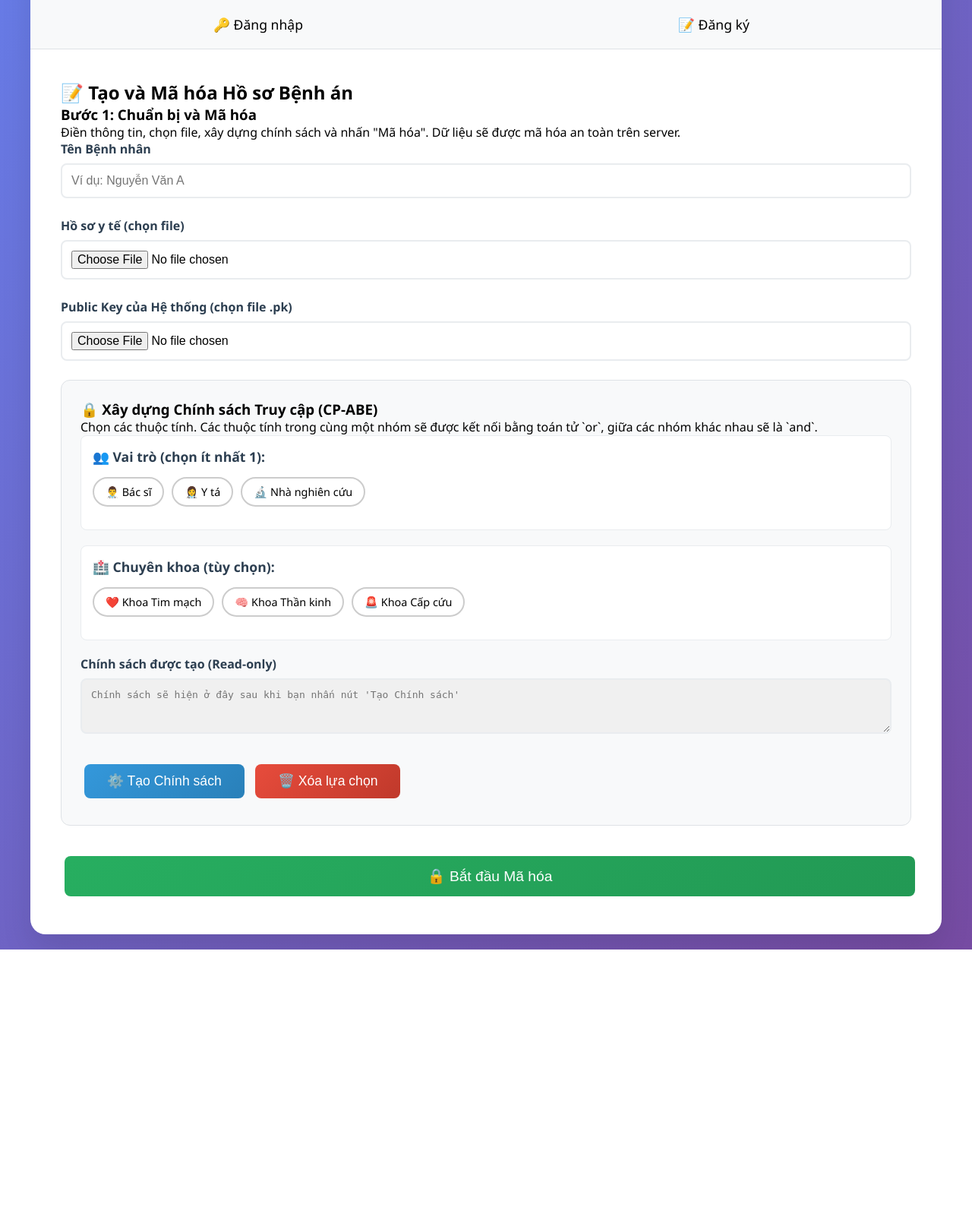
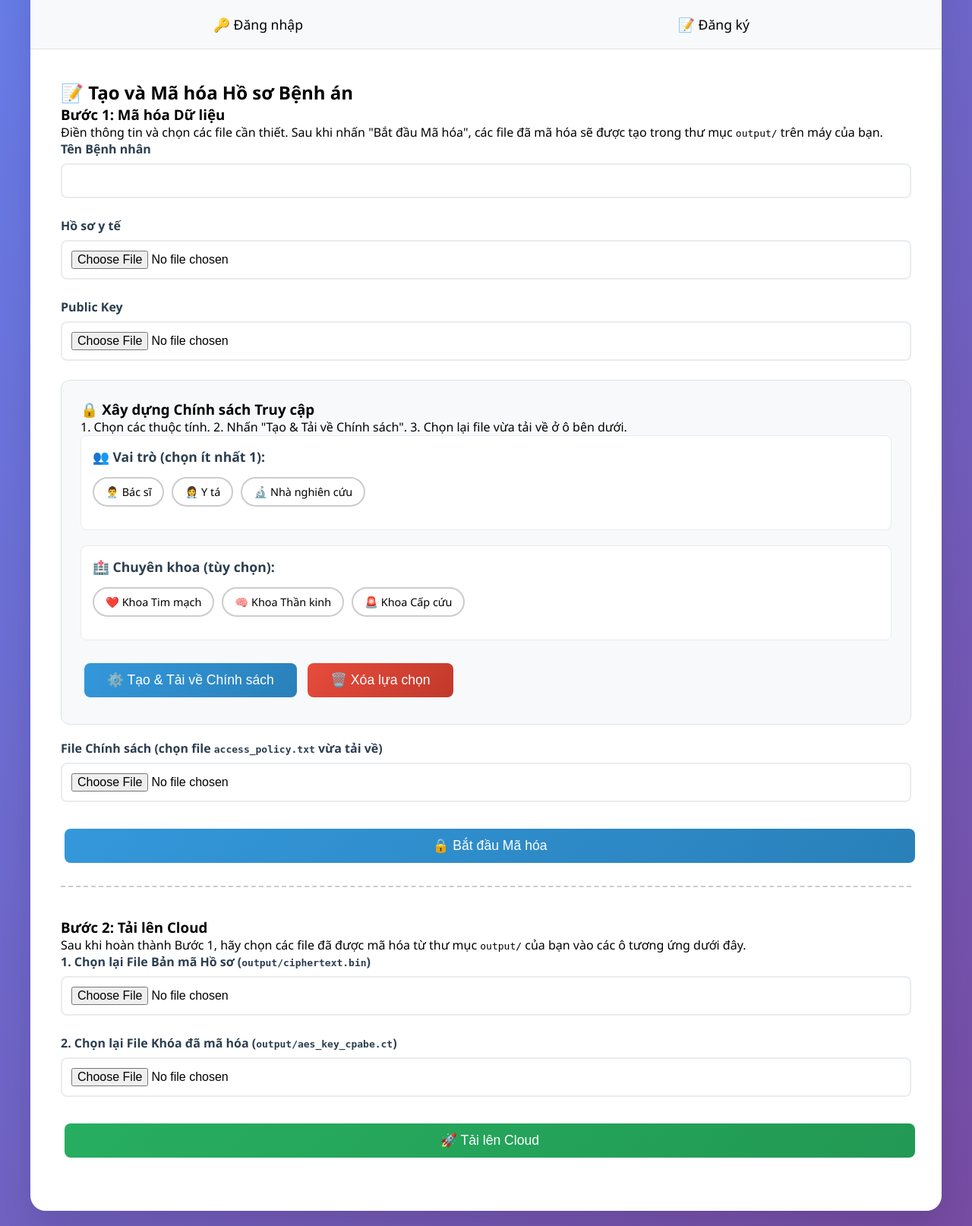
Before and after one commit to l1quan268/MMH-NT219, a Flask app: template templates/data_creator.html in a window 1280 px wide. Shown: the part 169-1783 px from the top of the page at 76% size. Before the commit the page ends 1419 px from the top, so only its background shows below. Run offline with Flask 3, Linux system fonts and the light colour scheme; the template is opened without the code that fills it, so the values that code supplies are empty.

Commit message:
8-6-2025

```diff
--- a/creator/routes.py
+++ b/creator/routes.py
@@ -3,9 +3,12 @@
 import sys
 import os
 sys.path.append(os.path.abspath(os.path.join(os.path.dirname(__file__), '..')))
-from flask import Blueprint, render_template, request, redirect, url_for, session, flash
+
+# Thêm send_file và io
+from flask import Blueprint, render_template, request, redirect, url_for, session, flash, send_file
 from functools import wraps
-# Bỏ import hashlib vì không dùng nữa
+import io # Dùng để tạo file trong bộ nhớ
+
 from aes_encrypt import aes_encrypt
 from cpabe_encrypt import cpabe_encrypt
 from send_to_cloud import send_to_cloud
@@ -15,7 +18,6 @@ creator_bp = Blueprint('creator', __name__, template_folder='../templates')
 UPLOAD_FOLDER = "temp/"
 OUTPUT_FOLDER = "output/"
 
-# Decorator không đổi
 def doctor_required(f):
     @wraps(f)
     def decorated_function(*args, **kwargs):
@@ -25,24 +27,79 @@ def doctor_required(f):
         return f(*args, **kwargs)
     return decorated_function
 
-# Route data_creator không đổi
 @creator_bp.route('/data_creator', methods=['GET'])
 @doctor_required
 def data_creator():
-    session.pop('encrypted_files', None)
+    session.pop('upload_info', None) # Xóa session cũ nếu có
     return render_template('data_creator.html', step='prepare', active_tab='data_creator')
 
-# === SỬA TRONG HÀM NÀY ===
+# =======================================================
+# == ROUTE BỊ THIẾU ĐÃ ĐƯỢC THÊM VÀO ĐÂY ==
+# =======================================================
+@creator_bp.route('/generate-policy', methods=['POST'])
+@doctor_required
+def generate_policy():
+    policies_data = request.form.getlist('policies')
+    if not policies_data:
+        flash("Lỗi: Không có thuộc tính nào được chọn.", "danger")
+        return redirect(url_for('.data_creator'))
+
+    groups = {}
+    for item in policies_data:
+        policy, group = item.split('|')
+        if not groups.get(group):
+            groups[group] = []
+        groups[group].append(policy)
+
+    if not groups.get('role'):
+        flash("Lỗi: Bắt buộc phải chọn vai trò.", "danger")
+        return redirect(url_for('.data_creator'))
+
+    # ==========================================================
+    # == QUAY LẠI LOGIC ĐƠN GIẢN, KHÔNG SẮP XẾP ==
+    # ==========================================================
+    policyParts = []
+
+    # Lặp qua các nhóm theo thứ tự tự nhiên
+    for group_name in groups:
+        policies_in_group = groups[group_name]
+        if len(policies_in_group) > 1:
+            policyParts.append(f"({' or '.join(policies_in_group)})")
+        else:
+            policyParts.append(policies_in_group[0])
+
+    final_policy = ' and '.join(policyParts)
+
+    # ... (phần tạo và gửi file không đổi) ...
+    mem_file = io.BytesIO()
+    mem_file.write(final_policy.encode('utf-8'))
+    mem_file.seek(0)
+
+    return send_file(
+        mem_file,
+        mimetype='text/plain',
+        as_attachment=True,
+        download_name='access_policy.txt'
+    )
+
+# ROUTE /encrypt ĐÃ ĐƯỢC CẬP NHẬT ĐỂ NHẬN FILE CHÍNH SÁCH
 @creator_bp.route('/encrypt', methods=['POST'])
 @doctor_required
 def encrypt():
     patient_name = request.form.get("patient_name")
-    policy = request.form.get("policy_expression")
     medical_file = request.files.get("medical_file")
     pk_file = request.files.get("public_key_file")
+    policy_file = request.files.get("policy_file")
 
-    if not all([patient_name, policy, medical_file, pk_file]):
-        flash("Vui lòng điền và chọn đầy đủ các tệp.", "warning")
+    if not all([patient_name, medical_file, pk_file, policy_file]):
+        flash("Vui lòng điền và chọn đầy đủ 4 tệp được yêu cầu.", "warning")
+        return redirect(url_for('.data_creator'))
+
+    try:
+        policy = policy_file.read().decode('utf-8').strip()
+        if not policy: raise ValueError("File rỗng")
+    except Exception as e:
+        flash(f"Lỗi: File chính sách không hợp lệ. {e}", "danger")
         return redirect(url_for('.data_creator'))
 
     os.makedirs(UPLOAD_FOLDER, exist_ok=True)
@@ -55,71 +112,65 @@ def encrypt():
     pk_file.save(public_key_path)
 
     output_ciphertext_path = os.path.join(OUTPUT_FOLDER, "ciphertext.bin")
-
-    # THAY ĐỔI 1: Lời gọi aes_encrypt giờ chỉ trả về 1 giá trị là `aes_key`
     aes_key = aes_encrypt(input_path, output_ciphertext_path)
 
     output_key_path = os.path.join(OUTPUT_FOLDER, "aes_key_cpabe.ct")
     cpabe_encrypt(aes_key, policy, public_key_path, output_key_path)
 
-    # THAY ĐỔI 2: Xóa 'hash' ra khỏi session
-    session['encrypted_files'] = {
+    session['upload_info'] = {
         'patient_name': patient_name,
         'policy': policy,
-        'ciphertext_path': output_ciphertext_path,
-        'key_path': output_key_path
+        'doctor_id': session['user']['id']
     }
 
-    flash("Mã hóa thành công! Vui lòng xác nhận để tải lên Cloud.", "success")
+    flash("Mã hóa thành công! Các file đã được tạo trong 'output/'. Vui lòng chọn chúng ở Bước 2.", "success")
     return redirect(url_for('.confirm_upload'))
 
-# Route confirm_upload không đổi
-@creator_bp.route('/confirm_upload', methods=['GET'])
+
+@creator_bp.route('/confirm_upload')
 @doctor_required
 def confirm_upload():
-    if 'encrypted_files' not in session:
-        flash("Không có dữ liệu để xác nhận. Vui lòng bắt đầu lại.", "warning")
+    if 'upload_info' not in session:
         return redirect(url_for('.data_creator'))
 
-    files_info = {
-        'patient_name': session['encrypted_files']['patient_name'],
-        'policy': session['encrypted_files']['policy'],
-        'ciphertext_file': os.path.basename(session['encrypted_files']['ciphertext_path']),
-        'key_file': os.path.basename(session['encrypted_files']['key_path'])
-    }
-    return render_template('data_creator.html', step='confirm', files=files_info, active_tab='data_creator')
+    info = session['upload_info']
+    return render_template('data_creator.html', step='confirm', info=info, active_tab='data_creator')
 
-# === SỬA TRONG HÀM NÀY ===
 @creator_bp.route('/upload', methods=['POST'])
 @doctor_required
 def upload():
-    if 'encrypted_files' not in session:
-        flash("Phiên làm việc hết hạn. Vui lòng bắt đầu lại.", "danger")
+    if 'upload_info' not in session:
+        flash("Phiên làm việc hết hạn, vui lòng bắt đầu lại.", "danger")
         return redirect(url_for('.data_creator'))
 
-    encrypted_data = session['encrypted_files']
-    doctor_id = session['user']['id']
+    ciphertext_file = request.files.get("ciphertext_file_upload")
+    key_file = request.files.get("key_file_upload")
+
+    if not all([ciphertext_file, key_file]):
+        flash("Vui lòng chọn đủ 2 file được yêu cầu để upload.", "danger")
+        return redirect(url_for('.confirm_upload'))
+
+    info = session['upload_info']
+
+    temp_ciphertext_path = os.path.join(UPLOAD_FOLDER, ciphertext_file.filename)
+    ciphertext_file.save(temp_ciphertext_path)
+    temp_key_path = os.path.join(UPLOAD_FOLDER, key_file.filename)
+    key_file.save(temp_key_path)
+
     mongo_uri = "mongodb+srv://tquan7245:abe123456@abe-cluster.f8itefc.mongodb.net/?retryWrites=true&w=majority&appName=abe-cluster"
     db_name = "ehr_db"
 
-    # THAY ĐỔI 3: Xóa `file_hash` khỏi lời gọi hàm
     inserted_id = send_to_cloud(
-        ciphertext_path=encrypted_data['ciphertext_path'],
-        encrypted_key_path=encrypted_data['key_path'],
-        access_policy=encrypted_data['policy'],
-        patient_name=encrypted_data['patient_name'],
-        doctor_id=doctor_id,
+        ciphertext_path=temp_ciphertext_path,
+        encrypted_key_path=temp_key_path,
+        access_policy=info['policy'],
+        patient_name=info['patient_name'],
+        doctor_id=info['doctor_id'],
         mongo_uri=mongo_uri,
         db_name=db_name,
         collection_name="medical_records"
     )
 
-    session.pop('encrypted_files', None)
-    try:
-        os.remove(encrypted_data['ciphertext_path'])
-        os.remove(encrypted_data['key_path'])
-    except OSError as e:
-        print(f"Lỗi khi xóa file tạm: {e}")
-
+    session.pop('upload_info', None)
     flash(f"Tải hồ sơ lên Cloud thành công! ID: {inserted_id}", "success")
     return redirect(url_for('.data_creator'))
--- a/templates/data_creator.html
+++ b/templates/data_creator.html
@@ -1,9 +1,18 @@
 {% extends "base.html" %}
-{% block title %}Tạo Hồ sơ - EHR ABE Demo{% endblock %}
+{% block title %}Tạo & Upload Hồ sơ{% endblock %}
 
 {% block head %}
-<!-- CSS không thay đổi, giữ nguyên -->
 <style>
+/* ... Toàn bộ CSS không đổi ... */
+.form-section {
+    margin-bottom: 40px;
+    border-bottom: 2px dashed #ccc;
+    padding-bottom: 20px;
+}
+.form-section:last-child {
+    border-bottom: none;
+    margin-bottom: 0;
+}
 .policy-builder { background: #f8f9fa; padding: 25px; border-radius: 12px; margin: 20px 0; border: 1px solid #dee2e6; }
 .attribute-group { margin-bottom: 20px; padding: 15px; background: #ffffff; border-radius: 8px; border: 1px solid #e9ecef; }
 .attribute-group h4 { color: #2c3e50; margin-bottom: 10px; font-size: 1.1em; }
@@ -11,47 +20,46 @@
 .attribute-option { display: inline-block; padding: 8px 15px; border: 2px solid #ccc; border-radius: 20px; cursor: pointer; user-select: none; transition: all 0.2s ease-in-out; font-size: 0.9em; }
 .attribute-option:hover { border-color: #3498db; background: #eaf5fc; }
 .attribute-option.selected { background-color: #3498db; color: white; border-color: #2980b9; font-weight: 600; }
-textarea#policy-expression { background-color: #f0f0f0; cursor: not-allowed; font-family: monospace; font-size: 1em; color: #333; }
-.status-panel { background: #f8f9fa; border-left: 5px solid #27ae60; padding: 20px; margin: 20px 0; border-radius: 0 8px 8px 0; }
-.status-panel ul { list-style-type: none; padding-left: 5px; }
-.status-panel li { margin-top: 10px; }
+.status-panel {
+    background: #e8f5e9;
+    border-left: 5px solid #4CAF50;
+    padding: 15px;
+    margin: 20px 0;
+    border-radius: 4px;
+}
 </style>
 {% endblock %}
-
 
 {% block content %}
 <h2>📝 Tạo và Mã hóa Hồ sơ Bệnh án</h2>
 
-<!-- ======================================================================= -->
-<!-- LOGIC HIỂN THỊ DỰA TRÊN BIẾN `step` TỪ FLASK -->
-<!-- ======================================================================= -->
+<!-- ====================================================================== -->
+<!-- ==================== BƯỚC 1: FORM MÃ HÓA DỮ LIỆU ==================== -->
+<!-- ====================================================================== -->
+<div class="form-section">
+    <h3>Bước 1: Mã hóa Dữ liệu</h3>
+    <p>Điền thông tin và chọn các file cần thiết. Sau khi nhấn "Bắt đầu Mã hóa", các file đã mã hóa sẽ được tạo trong thư mục <code>output/</code> trên máy của bạn.</p>
 
-{% if step == 'prepare' or not step %}
-    <!-- ==================== BƯỚC 1: FORM CHUẨN BỊ VÀ MÃ HÓA ==================== -->
-    <form id="data-creator-form" action="{{ url_for('creator.encrypt') }}" method="POST" enctype="multipart/form-data">
-        <h3>Bước 1: Chuẩn bị và Mã hóa</h3>
-        <p>Điền thông tin, chọn file, xây dựng chính sách và nhấn "Mã hóa". Dữ liệu sẽ được mã hóa an toàn trên server.</p>
-
+    <form id="encrypt-form" action="{{ url_for('creator.encrypt') }}" method="POST" enctype="multipart/form-data">
         <div class="form-group">
           <label for="patient_name">Tên Bệnh nhân</label>
-          <input type="text" id="patient_name" name="patient_name" placeholder="Ví dụ: Nguyễn Văn A" required class="form-control" />
+          <input type="text" id="patient_name" name="patient_name" required class="form-control" />
         </div>
-
         <div class="form-group">
-          <label for="medical_file">Hồ sơ y tế (chọn file)</label>
-          <input type="file" id="medical_file" name="medical_file" accept=".txt,.pdf,.jpg,.png" required class="form-control" />
-          <p id="file-name-display" style="margin-top: 5px; font-style: italic; color: #555;"></p>
+          <label for="medical_file">Hồ sơ y tế</label>
+          <input type="file" id="medical_file" name="medical_file" required class="form-control" />
         </div>
-
         <div class="form-group">
-          <label for="public_key_file">Public Key của Hệ thống (chọn file .pk)</label>
+          <label for="public_key_file">Public Key</label>
           <input type="file" id="public_key_file" name="public_key_file" accept=".pk" required class="form-control" />
         </div>
 
-        <!-- Policy Builder -->
+        <!-- ======================================================== -->
+        <!-- == POLICY BUILDER ĐÃ ĐƯỢC THÊM LẠI == -->
+        <!-- ======================================================== -->
         <div class="policy-builder">
-            <h3>🔒 Xây dựng Chính sách Truy cập (CP-ABE)</h3>
-            <p>Chọn các thuộc tính. Các thuộc tính trong cùng một nhóm sẽ được kết nối bằng toán tử `or`, giữa các nhóm khác nhau sẽ là `and`.</p>
+            <h3>🔒 Xây dựng Chính sách Truy cập</h3>
+            <p>1. Chọn các thuộc tính. 2. Nhấn "Tạo & Tải về Chính sách". 3. Chọn lại file vừa tải về ở ô bên dưới.</p>
 
             <div class="attribute-group">
                 <h4>👥 Vai trò (chọn ít nhất 1):</h4>
@@ -70,135 +78,88 @@ textarea#policy-expression { background-color: #f0f0f0; cursor: not-allowed; fon
                 </div>
             </div>
 
-            <div class="form-group">
-                <label for="policy-expression">Chính sách được tạo (Read-only)</label>
-                <textarea id="policy-expression" name="policy_expression" rows="3" placeholder="Chính sách sẽ hiện ở đây sau khi bạn nhấn nút 'Tạo Chính sách'" readonly required></textarea>
-            </div>
-
-            <button type="button" class="btn btn-primary" id="generate-policy-btn">⚙️ Tạo Chính sách</button>
+            <button type="button" class="btn btn-primary" id="generate-policy-btn">⚙️ Tạo & Tải về Chính sách</button>
             <button type="button" class="btn btn-danger" id="clear-all-btn">🗑️ Xóa lựa chọn</button>
         </div>
 
-        <button type="submit" class="btn btn-success" style="margin-top: 20px; width: 100%; padding: 15px; font-size: 1.2em;">🔒 Bắt đầu Mã hóa</button>
+        <div class="form-group">
+          <label for="policy_file">File Chính sách (chọn file <code>access_policy.txt</code> vừa tải về)</label>
+          <input type="file" id="policy_file" name="policy_file" accept=".txt" required class="form-control" />
+        </div>
+
+        <button type="submit" class="btn btn-primary" style="width: 100%;">🔒 Bắt đầu Mã hóa</button>
     </form>
-{% endif %}
+</div>
 
+<!-- ====================================================================== -->
+<!-- ==================== BƯỚC 2: FORM UPLOAD DỮ LIỆU ===================== -->
+<!-- ====================================================================== -->
+<div class="form-section">
+    <h3>Bước 2: Tải lên Cloud</h3>
 
-<!-- ======================================================================= -->
-<!-- == PHẦN BỊ THIẾU ĐÃ ĐƯỢC BỔ SUNG LẠI TẠI ĐÂY == -->
-<!-- ======================================================================= -->
-{% if step == 'confirm' %}
-    <!-- ==================== BƯỚC 2: FORM XÁC NHẬN VÀ UPLOAD ==================== -->
-    <h3>Bước 2: Xác nhận và Tải lên Cloud</h3>
+    {% if step == 'confirm' %}
+    <div class="status-panel">
+        <h4>✅ Mã hóa thành công!</h4>
+        <p>Các tệp đã được tạo trong thư mục <strong>output/</strong>. Bây giờ, hãy chọn lại chúng để tải lên Cloud cho bệnh nhân <strong>{{ info.patient_name }}</strong>.</p>
+    </div>
+    {% else %}
+    <p>Sau khi hoàn thành Bước 1, hãy chọn các file đã được mã hóa từ thư mục <code>output/</code> của bạn vào các ô tương ứng dưới đây.</p>
+    {% endif %}
 
-    <div class="status-panel">
-        <h4 style="color: #155724;">✅ Mã hóa thành công!</h4>
-        <p>Các tệp sau đã được tạo trên server và sẵn sàng để tải lên Cloud cho bệnh nhân <strong>{{ files.patient_name }}</strong>:</p>
-        <ul>
-            <li><strong>Bản mã hồ sơ:</strong> <code>{{ files.ciphertext_file }}</code></li>
-            <li><strong>Khóa mã hóa:</strong> <code>{{ files.key_file }}</code></li>
-            <li><strong>Chính sách áp dụng:</strong> <code>{{ files.policy }}</code></li>
-        </ul>
-    </div>
+    <form id="upload-form" action="{{ url_for('creator.upload') }}" method="POST" enctype="multipart/form-data">
+        <div class="form-group">
+          <label for="ciphertext_file_upload">1. Chọn lại File Bản mã Hồ sơ (<code>output/ciphertext.bin</code>)</label>
+          <input type="file" id="ciphertext_file_upload" name="ciphertext_file_upload" accept=".bin" required class="form-control" />
+        </div>
+        <div class="form-group">
+          <label for="key_file_upload">2. Chọn lại File Khóa đã mã hóa (<code>output/aes_key_cpabe.ct</code>)</label>
+          <input type="file" id="key_file_upload" name="key_file_upload" accept=".ct" required class="form-control" />
+        </div>
 
-    <form action="{{ url_for('creator.upload') }}" method="POST">
-        <p>Nhấn nút dưới đây để hoàn tất việc tải hồ sơ đã mã hóa lên cơ sở dữ liệu trên Cloud.</p>
-        <button type="submit" class="btn btn-success" style="width: 100%; padding: 15px; font-size: 1.2em;">☁️ Tải lên Cloud</button>
-        <a href="{{ url_for('creator.data_creator') }}" class="btn btn-danger" style="width: 100%; padding: 15px; font-size: 1.2em; text-align: center;">Hủy bỏ và Bắt đầu lại</a>
+        <button type="submit" class="btn btn-success" style="width: 100%;">🚀 Tải lên Cloud</button>
     </form>
-{% endif %}
-
+</div>
 {% endblock %}
-
 
 {% block scripts %}
 <script>
 // Chờ cho toàn bộ tài liệu HTML được tải xong rồi mới chạy mã JS
 document.addEventListener('DOMContentLoaded', function() {
 
-  // --- Tự động gắn sự kiện cho các nút chọn thuộc tính ---
-  const attributeOptions = document.querySelectorAll('.attribute-option');
-  attributeOptions.forEach(option => {
-    option.addEventListener('click', function() {
-      this.classList.toggle('selected');
-    });
+  // Tự động gắn sự kiện cho các nút chọn thuộc tính
+  document.querySelectorAll('.attribute-option').forEach(option => {
+    option.addEventListener('click', function() { this.classList.toggle('selected'); });
   });
 
-  // --- Tự động gắn sự kiện cho nút "Tạo Chính sách" ---
-  const generateBtn = document.getElementById('generate-policy-btn');
-  if(generateBtn) {
-      generateBtn.addEventListener('click', function() {
-          const groups = {};
-          const selectedElems = document.querySelectorAll('.attribute-option.selected');
+  // Tự động gắn sự kiện cho nút "Xóa lựa chọn"
+  document.getElementById('clear-all-btn').addEventListener('click', function() {
+      document.querySelectorAll('.attribute-option.selected').forEach(el => el.classList.remove('selected'));
+  });
 
-          if (selectedElems.length === 0) {
-              alert('Vui lòng chọn ít nhất một thuộc tính!');
-              return;
-          }
+  // LOGIC CHO NÚT TẠO CHÍNH SÁCH
+  document.getElementById('generate-policy-btn').addEventListener('click', function() {
+      const selectedElems = document.querySelectorAll('.attribute-option.selected');
+      if (selectedElems.length === 0) {
+          alert('Vui lòng chọn ít nhất một thuộc tính để tạo chính sách!');
+          return;
+      }
 
-          selectedElems.forEach(el => {
-              const group = el.getAttribute('data-group');
-              const policy = el.getAttribute('data-policy');
-              if (!groups[group]) {
-                  groups[group] = [];
-              }
-              groups[group].push(policy);
-          });
+      const form = document.createElement('form');
+      form.method = 'POST';
+      form.action = "{{ url_for('creator.generate_policy') }}";
 
-          if (!groups.role || groups.role.length === 0) {
-              alert('Bắt buộc phải chọn ít nhất một thuộc tính trong nhóm "Vai trò"!');
-              return;
-          }
+      selectedElems.forEach(el => {
+          const input = document.createElement('input');
+          input.type = 'hidden';
+          input.name = 'policies';
+          input.value = el.getAttribute('data-policy') + '|' + el.getAttribute('data-group');
+          form.appendChild(input);
+      });
 
-          const policyParts = [];
-          for (const policies of Object.values(groups)) {
-              if (policies.length > 1) {
-                  policyParts.push(`(${policies.join(' or ')})`);
-              } else {
-                  policyParts.push(policies[0]);
-              }
-          }
-
-          const finalPolicy = policyParts.join(' and ');
-          document.getElementById('policy-expression').value = finalPolicy;
-          alert('✅ Chính sách đã được tạo thành công!');
-      });
-  }
-
-  // --- Tự động gắn sự kiện cho nút "Xóa lựa chọn" ---
-  const clearBtn = document.getElementById('clear-all-btn');
-  if(clearBtn) {
-      clearBtn.addEventListener('click', function() {
-          document.querySelectorAll('.attribute-option.selected').forEach(el => el.classList.remove('selected'));
-          document.getElementById('policy-expression').value = '';
-      });
-  }
-
-  // --- Gắn sự kiện kiểm tra form trước khi gửi ---
-  const mainForm = document.getElementById('data-creator-form');
-  if (mainForm) {
-      mainForm.addEventListener('submit', function(event) {
-          const policyText = document.getElementById('policy-expression').value.trim();
-          if (policyText.length === 0) {
-              alert('Vui lòng "Tạo Chính sách" trước khi mã hóa!');
-              event.preventDefault(); // Ngăn form được gửi đi
-          }
-      });
-  }
-
-  // --- Hiển thị tên file đã chọn ---
-  const fileInput = document.getElementById('medical_file');
-  const fileNameDisplay = document.getElementById('file-name-display');
-  if (fileInput) {
-      fileInput.addEventListener('change', function() {
-          if (this.files.length > 0) {
-              fileNameDisplay.textContent = `Đã chọn: ${this.files[0].name}`;
-          } else {
-              fileNameDisplay.textContent = '';
-          }
-      });
-  }
-
+      document.body.appendChild(form);
+      form.submit();
+      document.body.removeChild(form);
+  });
 });
 </script>
 {% endblock %}
```
